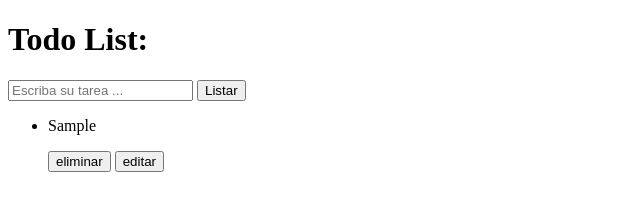
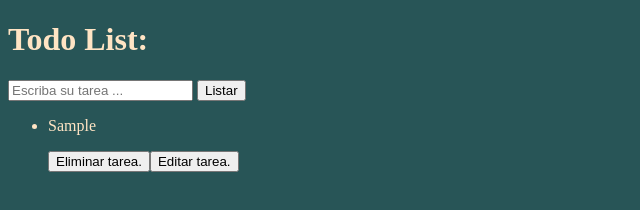
Before and after one commit to diegooangel/todoList-2deJulio, a plain HTML site: page index.html in a window 1280 px wide. Both pictures are taken after typing "Sample" into the empty fields and a click on the button "Listar". Shown: the whole page, without its empty margins (0-640 px from the left). Drawn offline with Linux system fonts and the light colour scheme.

Commit message:
cambie todo el codigo, cree los p y los botones con javascript

```diff
--- a/index.html
+++ b/index.html
@@ -3,6 +3,7 @@
 <head>
     <meta charset="UTF-8">
     <meta name="viewport" content="width=device-width, initial-scale=1.0">
+    <link rel="stylesheet" href="style.css">
     <title>Todo List</title>
 </head>
 <body>
--- a/main.js
+++ b/main.js
@@ -4,21 +4,53 @@ form.addEventListener('submit', (e) => {
     e.preventDefault();
 })
 
-let id = 0;
 
 const input = document.getElementById('input');
 const ul = document.getElementById('ul');
 const botonAgregarTarea = document.getElementById('listarTarea');
+
+//Aca podemos capturar el click del boton para agregar la tarea.
 botonAgregarTarea.addEventListener('click', () => {
-    console.log("aprete el boton de listar");
-    const element = `
-                    <li>
-                        <p>${input.value}</p>
-                        <button type="submit" id="${id}">eliminar</button>
-                        <button type="submit" id="0">editar</button>
-                    </li>
-                    `
-    ul.insertAdjacentHTML("beforeend", element);
-    id++;
+    //Creamos un par de elementos html para despues ponerlo dentro del ul.
+    const p = document.createElement('p');
+    const tarea = input.value;
+    const li = document.createElement('li');
+    const botonEliminar = document.createElement('button');
+    const botonEditar = document.createElement('button');
+
+    //Aca a los elementos creados le asignamos contenido.
+    p.textContent = tarea;
+    botonEditar.textContent = "Editar tarea.";
+    botonEliminar.textContent = "Eliminar tarea.";
+
+    //Aca metemos todos los elementos creados, dentro del ul.
+    //Osea el p y los botones van dentro del li, que este va dentro del ul.
+    ul.appendChild(li);
+    li.appendChild(p);
+    li.appendChild(botonEliminar);
+    li.appendChild(botonEditar);
+
+    //Aca escuchamos el click del boton para eliminar la tarea.
+    botonEliminar.addEventListener('click', (e) => {
+        console.log(e.target.parentNode); //En esta parte vemos al padre del boton, en este caso seria el li.
+        const item = e.target.parentNode; //Lo almacenamos en una constante.
+        ul.removeChild(item); //Eliminamos un nodo hijo del ul que seria el li almacenado en item.
+    });
+
+    //Escuchamos el boton para poder editar la tarea.
+    botonEditar.addEventListener('click', (e) => {
+        const item = e.target.parentNode; //Almacenamos en una constante el padre del boton, que seria el li.
+        const parrafo = item.querySelector('p'); //Aca podemos almacenar el parrafo del li, buscando el unico p con querySelector.
+        console.log(parrafo);
+        const contenidoPromp = prompt('Modificar tarea: '); //Almacenamos el nuevo contenido que va a tener el parrafo.
+        parrafo.textContent = contenidoPromp; //Le asignamos el nuevo contenido al parrafo, osea la tarea.
+    });
+
+
+
+
+
+
+
     input.value = "";
 })
--- /dev/null
+++ b/style.css
@@ -0,0 +1,4 @@
+body{
+    background-color:rgb(40, 85, 87);
+    color: bisque;
+}
```
Also changed, not shown: 1 other file.
